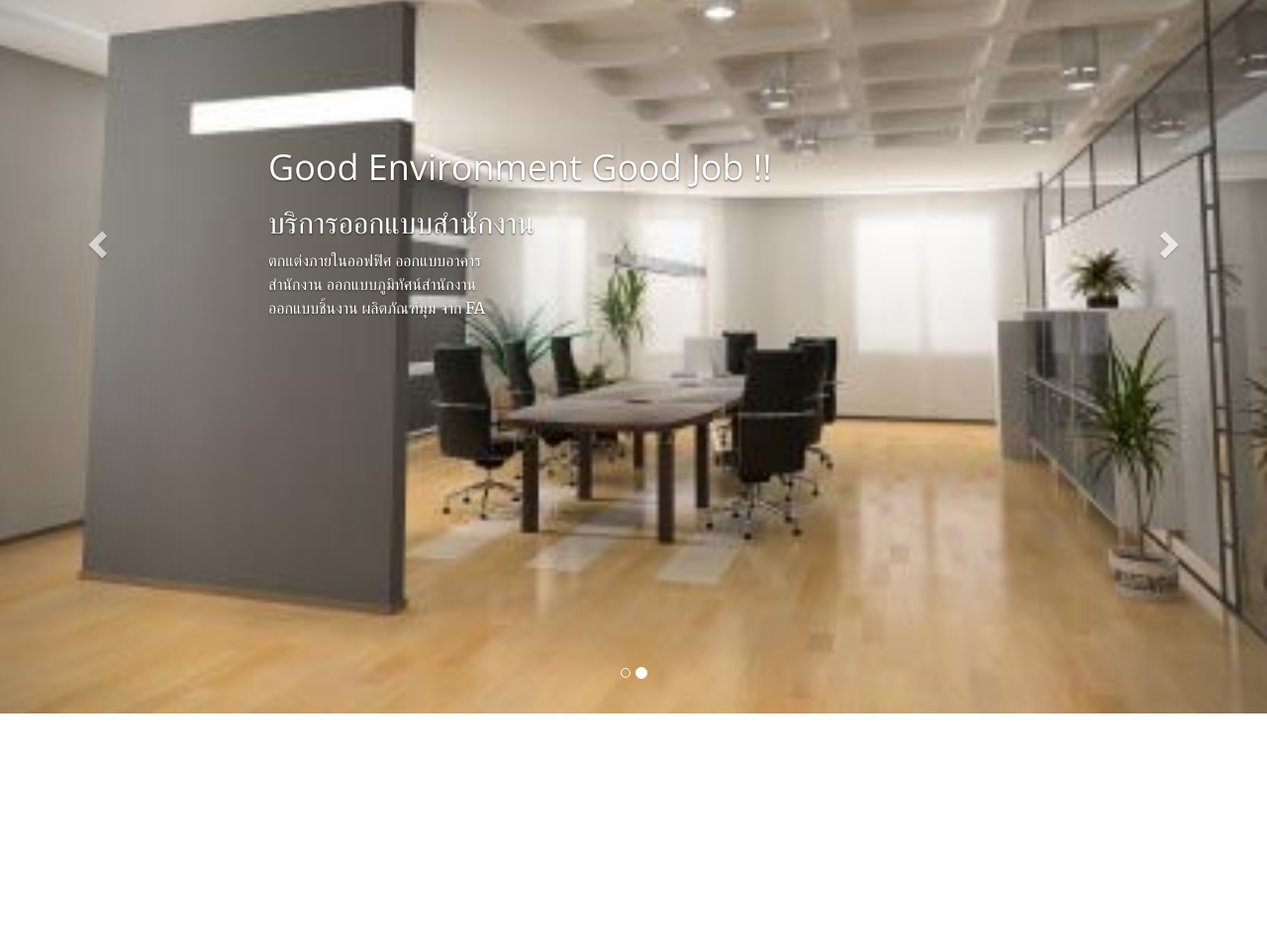
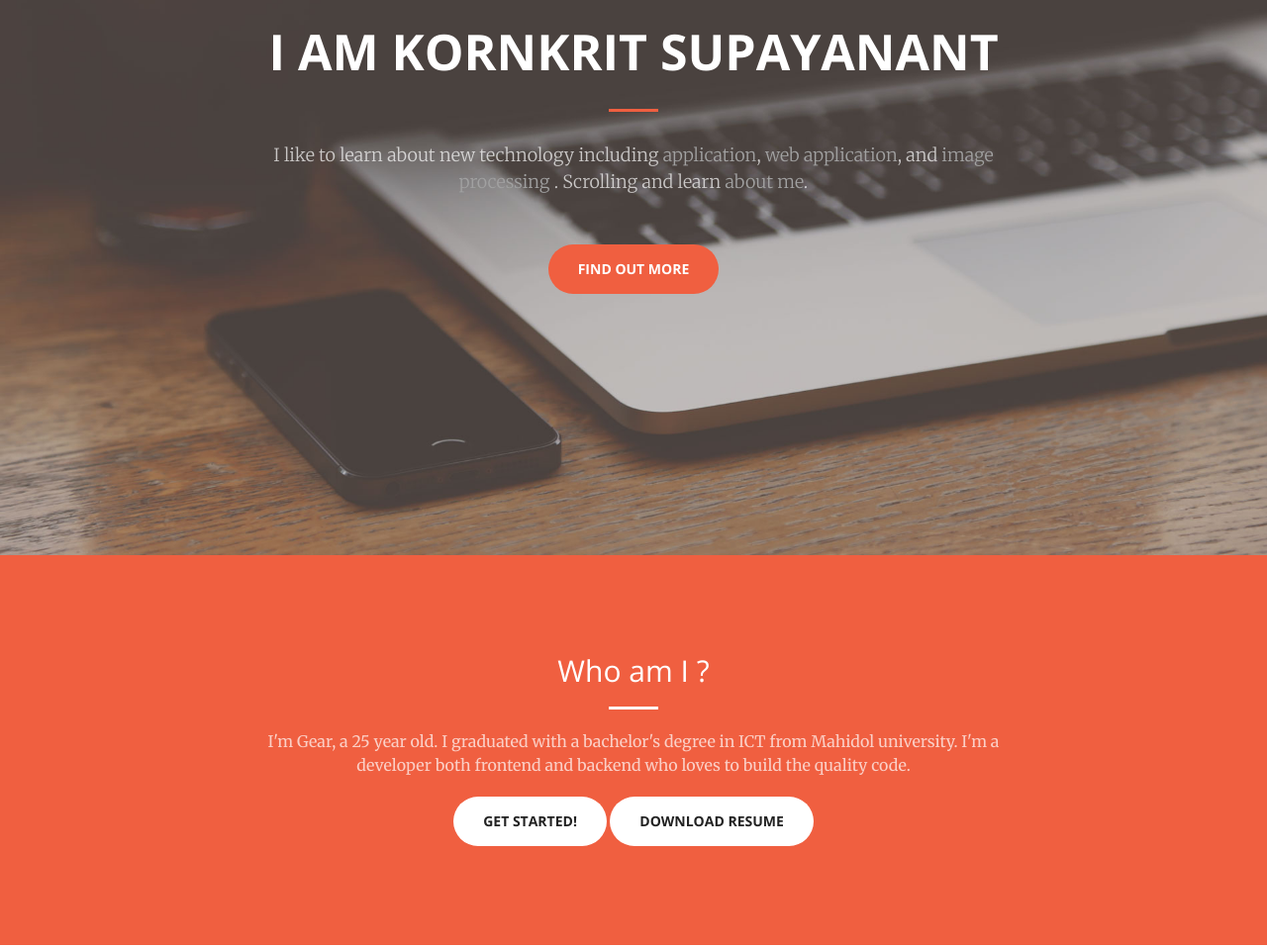
Before and after one commit to kornkrit/profile, a website: page index.html in a window 1280 px wide. Shown: the part 239-1197 px from the top of the page at 99% size. Drawn offline with nearby package versions, Linux system fonts and the light colour scheme; a script that the page names is missing.

Commit message:
Reverse commit to profile

```diff
--- a/css/creative.css
+++ b/css/creative.css
@@ -436,24 +436,3 @@ ul.fa-ul li{
   width:100%;
   border-top:1px solid gray;
 }
-
-.carousel-caption {
-    position: absolute;
-    top: 0;
-    display: -webkit-box;
-    display: -moz-box;
-    display: -ms-flexbox;
-    display: -webkit-flex;
-    display: flex;
-    -webkit-box-align: center;
-    -moz-box-align: center;
-    -ms-flex-align: center;
-    -webkit-align-items: center;
-    align-items: center;
-    height: 100%;
-}
-
-.carousel-image{
-    width: 100%;
-    height:100%;
-}
--- a/index.html
+++ b/index.html
@@ -36,6 +36,7 @@
 </head>
 
 <body id="page-top">
+
     <nav id="mainNav" class="navbar navbar-default navbar-fixed-top">
         <div class="container-fluid">
             <!-- Brand and toggle get grouped for better mobile display -->
@@ -70,54 +71,38 @@
         </div>
         <!-- /.container-fluid -->
     </nav>
-    <div id="myCarousel" class="carousel slide" data-ride="carousel">
-        <!-- Indicators -->
-        <ol class="carousel-indicators">
-            <li data-target="#myCarousel" data-slide-to="0" class="active"></li>
-            <li data-target="#myCarousel" data-slide-to="1"></li>
-        </ol>
 
-        <!-- Wrapper for slides -->
-        <div class="carousel-inner">
-            <div class="item active">
-                <img src="img/building.jpg" class="carousel-image">
-                <div class="container text-center">
-                    <div class="carousel-caption">
-                        <div class="container text-center">
-                            <h1>FA OFFICE DESIGN</h1>
-                            <h1>บริการออกแบบสำนักงาน</h1>
-                        </div>
-                    </div>
+    <header>
+        <div class="header-content">
+            <div class="header-content-inner">
+                <h1 id="homeHeading">I am Kornkrit Supayanant</h1>
+                <hr>
+                <p>I like to learn about new technology including
+                    <span class="bolder-gray"> application</span>,
+                    <span class="bolder-gray">web application</span>, and
+                    <span class="bolder-gray">image processing </span>.
+                    Scrolling and learn <span class="bolder-gray">about me</span>.</p>
+                <a href="#about" class="btn btn-primary btn-xl page-scroll">Find Out More</a>
+            </div>
+        </div>
+    </header>
+
+    <section class="bg-primary" id="about">
+        <div class="container">
+            <div class="row">
+                <div class="col-lg-8 col-lg-offset-2 text-center">
+                    <h2 class="section-heading">Who am I ?</h2>
+                    <hr class="light">
+                    <p class="text-faded">
+                     I'm Gear, a <span id="age"></span> year old. I graduated with a bachelor's degree in ICT from Mahidol university.
+                     I'm a developer both frontend and backend who loves to build the quality code.
+                    </p>
+
+                    <a href="#resume" class="page-scroll btn btn-default btn-xl sr-button">Get Started!</a>
+                    <a href="Resume.pdf" target="_blank" class="page-scroll btn btn-default btn-xl sr-button">Download Resume</a>
                 </div>
             </div>
-
-            <div class="item">
-                <img src="img/office.jpg" class="carousel-image">
-                <div class="container text-center">
-                    <div class="carousel-caption">
-                        <div class="container text-left">
-                            <h1>Good Environment Good Job !!</h1>
-                            <h2>บริการออกแบบสำนักงาน</h2>
-                            <p>ตกแต่งภายในออฟฟิศ ออกแบบอาคาร<br/>สำนักงาน ออกแบบภูมิทัศน์สำนักงาน<br/> ออกแบบชิ้นงาน ผลิตภัณฑ์มุม จาก FA</p>
-                        </div>
-                    </div>
-                </div>
-            </div>
-
         </div>
-
-        <!-- Left and right controls -->
-        <a class="left carousel-control" href="#myCarousel" data-slide="prev">
-            <span class="glyphicon glyphicon-chevron-left"></span>
-            <span class="sr-only">Previous</span>
-        </a>
-        <a class="right carousel-control" href="#myCarousel" data-slide="next">
-            <span class="glyphicon glyphicon-chevron-right"></span>
-            <span class="sr-only">Next</span>
-        </a>
-    </div>
-    <section id="about">
-
     </section>
 
     <section id="resume">
```
Also changed, not shown: img/building.jpg (deleted), img/office.jpg (deleted).
